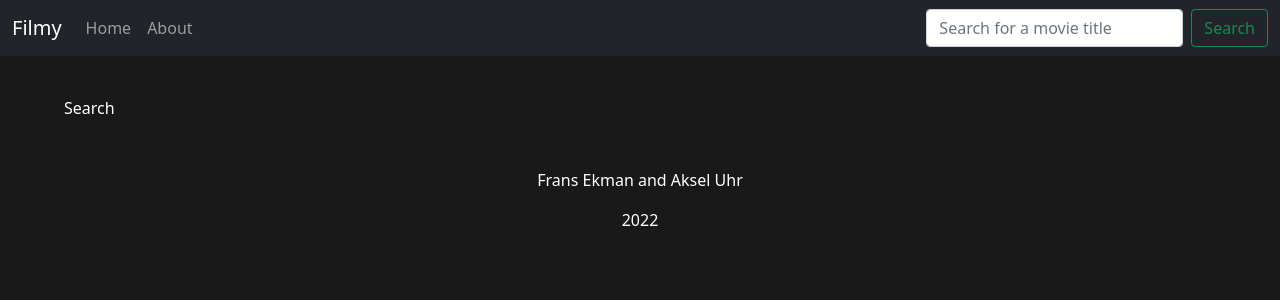
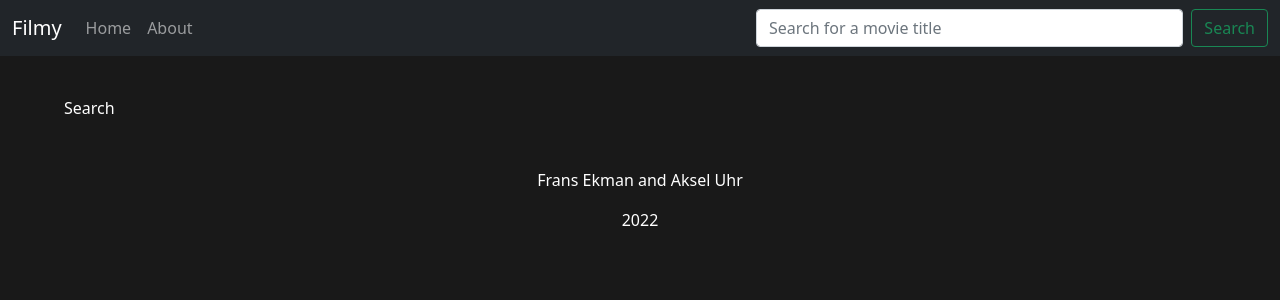
Before and after one commit to Akseluhr/Filmy, a React (Create React App) app in the folder client/: page /search in a window 1280 px wide. Shown: the top 300 px of the page. Built offline with nearby package versions, Linux system fonts and the light colour scheme.

Commit message:
Navbar-fixar -lite css -searchbar på homepage och i navbar är nu samma komponent

```diff
--- a/client/src/App.scss
+++ b/client/src/App.scss
@@ -3,6 +3,7 @@
 @import "./components/Global/styles/MovieCard";
 @import "./components/Home/styles/SearchBar";
 @import "./components/Home/styles/WelcomeMessage";
+@import "./components/Global/styles/NavBar";
 
 $bg: rgb(25, 25, 25);
 $fg: rgb(255,255,255);
--- a/client/src/components/Global/NavBar.jsx
+++ b/client/src/components/Global/NavBar.jsx
@@ -1,23 +1,12 @@
-import Button from 'react-bootstrap/Button'
 import Container from 'react-bootstrap/Container'
-import Form from 'react-bootstrap/Form'
 import Nav from 'react-bootstrap/Nav'
 import Navbar from 'react-bootstrap/Navbar'
 import { LinkContainer } from 'react-router-bootstrap'
 import { useLocation } from 'react-router-dom'
+import SearchBar from './../Home/SearchBar'
 
 function NavBar() {
-  let searchBar = (
-    <Form className='d-flex'>
-      <Form.Control
-        type='search'
-        placeholder='Search for a movie title'
-        className='me-2'
-        aria-label='Search'
-      />
-      <Button variant='outline-success'>Search</Button>
-    </Form>
-  )
+  let searchBar = <SearchBar type='nav' />
 
   const location = useLocation()
 
@@ -26,7 +15,7 @@ function NavBar() {
   }
 
   return (
-    <Navbar bg='dark' variant='dark' expand='md'>
+    <Navbar bg='dark' variant='dark' expand='sm'>
       <Container fluid>
         <LinkContainer to='/'>
           <Navbar.Brand>Filmy</Navbar.Brand>
--- /dev/null
+++ b/client/src/components/Global/styles/_NavBar.scss
@@ -0,0 +1,7 @@
+@media (min-width: 576px) {
+
+  .navbar-expand-sm {
+    height: 56px;
+  }
+
+}
--- a/client/src/components/Home/SearchBar.jsx
+++ b/client/src/components/Home/SearchBar.jsx
@@ -2,9 +2,9 @@ import React from 'react'
 import Form from 'react-bootstrap/Form'
 import Button from 'react-bootstrap/Button'
 
-const SearchBar = () => {
+const SearchBar = (props) => {
   return (
-    <div className='searchBar'>
+    <div className={props.type}>
       <Form className='d-flex'>
         <Form.Control
           type='search'
--- a/client/src/components/Home/styles/_SearchBar.scss
+++ b/client/src/components/Home/styles/_SearchBar.scss
@@ -1,5 +1,13 @@
-.searchBar {
+.centered {
   max-width: 32rem;
   margin: auto;
   margin-bottom: 2rem;
 }
+
+.nav {
+  width: 60%;
+  max-width: 32rem;
+  form {
+    width: 100%;
+  }
+}
--- a/client/src/views/Home.jsx
+++ b/client/src/views/Home.jsx
@@ -6,7 +6,7 @@ import PopularMovies from '../components/Home/PopularMovies'
 const Home = () => {
   return (
     <>
-      <SearchBar />
+      <SearchBar type='centered' />
       <WelcomeMessage />
       <PopularMovies />
     </>
```
